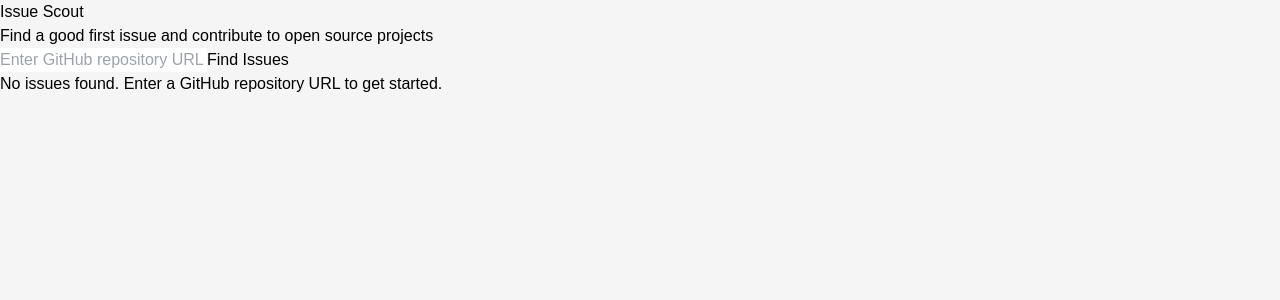
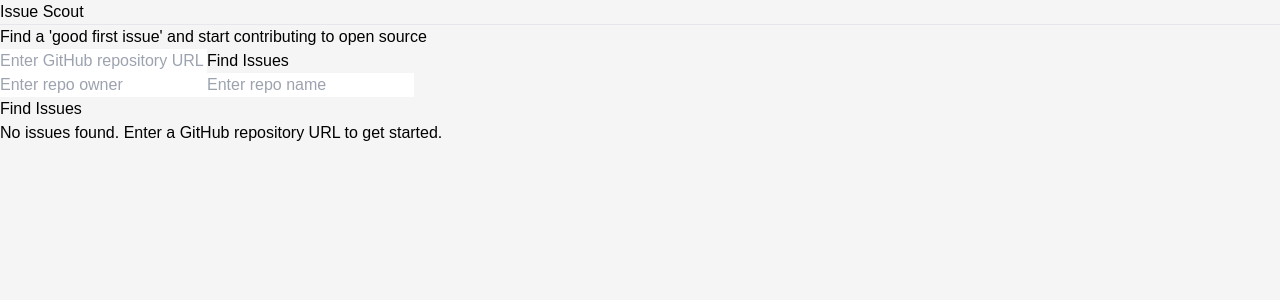
Before and after one commit to Abdulahadniaz/issue-scout, a Next.js app: page / in a window 1280 px wide. Shown: the top 300 px of the page. Built offline with nearby package versions, Linux system fonts and the light colour scheme; a web font is replaced by a local one.

Commit message:
change layout for issue finder

```diff
--- a/src/components/IssueFinder.tsx
+++ b/src/components/IssueFinder.tsx
@@ -12,19 +12,31 @@
   const [issues, setIssues] = useState<Issue[]>([]);
   const [loading, setLoading] = useState(false);
   const [error, setError] = useState("");
+  const [owner, setOwner] = useState("");
+  const [repo, setRepo] = useState("");
 
-  const handleSubmit = async (e: React.FormEvent) => {
+  const handleSubmit = async (
+    e: React.FormEvent,
+    submitType: "url" | "ownerRepoName"
+  ) => {
     e.preventDefault();
     setLoading(true);
     setError("");
 
-    try {
+    if (submitType === "url") {
       const urlParts = repoUrl.split("github.com/")[1]?.split("/");
       if (!urlParts || urlParts.length < 2) {
         throw new Error("Invalid GitHub URL");
       }
+      const [owner, repo] = urlParts;
+      setOwner(owner);
+      setRepo(repo);
+    } else if (submitType === "ownerRepoName") {
+      setOwner(owner);
+      setRepo(repo);
+    }
 
-      const [owner, repo] = urlParts;
+    try {
       const response = await fetch(
         `/api/issues/good-first-issues?owner=${owner}&repo=${repo}`
       );
@@ -41,10 +53,22 @@
       setLoading(false);
     }
   };
+
   return (
-    <div className="flex gap-8">
-      <div className="w-1/3">
-        <form onSubmit={handleSubmit} className="space-y-4">
+    <div className="h-screen flex max-w-6xl justify-center mx-auto">
+      <div className="w-1/3 p-6">
+        <h5 className="font-bold mb-4">
+          Find a &apos;good first issue&apos; and start contributing to open
+          source
+        </h5>
+        {/* <div className="grid grid-cols-3 gap-1 my-2 ">
+          {languages.map((language) => (
+            <div key={language} className="bg-gray-200 p-1 rounded-md">
+              {language}
+            </div>
+          ))}
+        </div> */}
+        <form onSubmit={(e) => handleSubmit(e, "url")} className="space-y-4">
           <input
             type="text"
             value={repoUrl}
@@ -60,9 +84,39 @@
             {loading ? "Loading..." : "Find Issues"}
           </button>
         </form>
+        <form
+          onSubmit={(e) => handleSubmit(e, "ownerRepoName")}
+          className="space-y-4 mt-2"
+        >
+          <div className="flex gap-2">
+            <input
+              type="text"
+              value={owner}
+              onChange={(e) => setOwner(e.target.value)}
+              placeholder="Enter repo owner"
+              className="w-full border border-gray-300 rounded-md p-2"
+            />
+            <input
+              type="text"
+              value={repo}
+              onChange={(e) => setRepo(e.target.value)}
+              placeholder="Enter repo name"
+              className="w-full border border-gray-300 rounded-md p-2"
+            />
+          </div>
+          <button
+            type="submit"
+            disabled={loading}
+            className="w-full bg-blue-500 text-white p-2 rounded-md"
+          >
+            {loading ? "Loading..." : "Find Issues"}
+          </button>
+        </form>
         {error && <div className="text-red-500 mt-4">{error}</div>}
       </div>
-      <div className="w-2/3">
+      <div className="border-l border-gray-200 mt-[-16px] mb-[-200px] "></div>
+      <div className="w-2/3 h-full overflow-y-auto">
+        <div className="p-6">
           {issues.length > 0 ? (
             <div className="space-y-4">
               {issues.map((issue: Issue) => (
@@ -78,18 +132,35 @@
                   >
                     {issue.title}
                   </a>
-                <p className="text-gray-600 mt-2 text-sm">
-                  {issue.body?.slice(0, 150)}...
+                  <p className="text-gray-600 mt-1 text-[12px]">
+                    {issue.body?.slice(0, 130)}...
                   </p>
                 </div>
               ))}
             </div>
           ) : (
-          <div className="text-center text-gray-500 mt-8">
+            <div className="text-center text-gray-500">
               No issues found. Enter a GitHub repository URL to get started.
             </div>
           )}
         </div>
       </div>
+    </div>
   );
 }
+
+// const languages = [
+//   // most popular languages
+//   "JavaScript",
+//   "TypeScript",
+//   "Python",
+//   "Java",
+//   "C#",
+//   "Go",
+//   "C++",
+//   "Ruby",
+//   "PHP",
+//   "Swift",
+//   "Kotlin",
+//   "Rust",
+// ];
--- a/src/pages/index.tsx
+++ b/src/pages/index.tsx
@@ -4,14 +4,12 @@
 
 export default function Home() {
   return (
-    <div className="min-h-screen p-8 bg-gray-50">
-      <main className="max-w-6xl mx-auto">
+    <div className="h-screen p-8 overflow-hidden">
+      <main className="">
         <h1 className="text-3xl font-bold mb-2 text-center text-gray-800">
           Issue Scout
         </h1>
-        <h2 className="text-xl font-bold mb-8 text-center text-gray-800">
-          Find a good first issue and contribute to open source projects
-        </h2>
+        <hr className="my-4 mx-[-28px] " />
         <IssueFinder />
       </main>
     </div>
```
Lines whose indentation alone changed are shown as unchanged.
